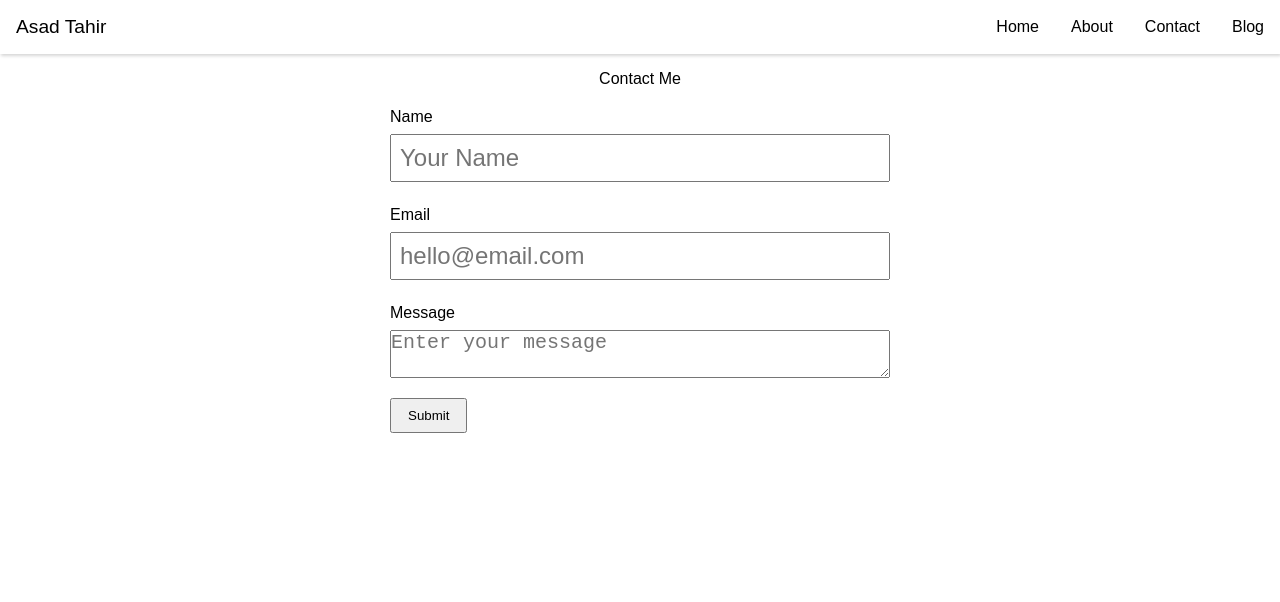
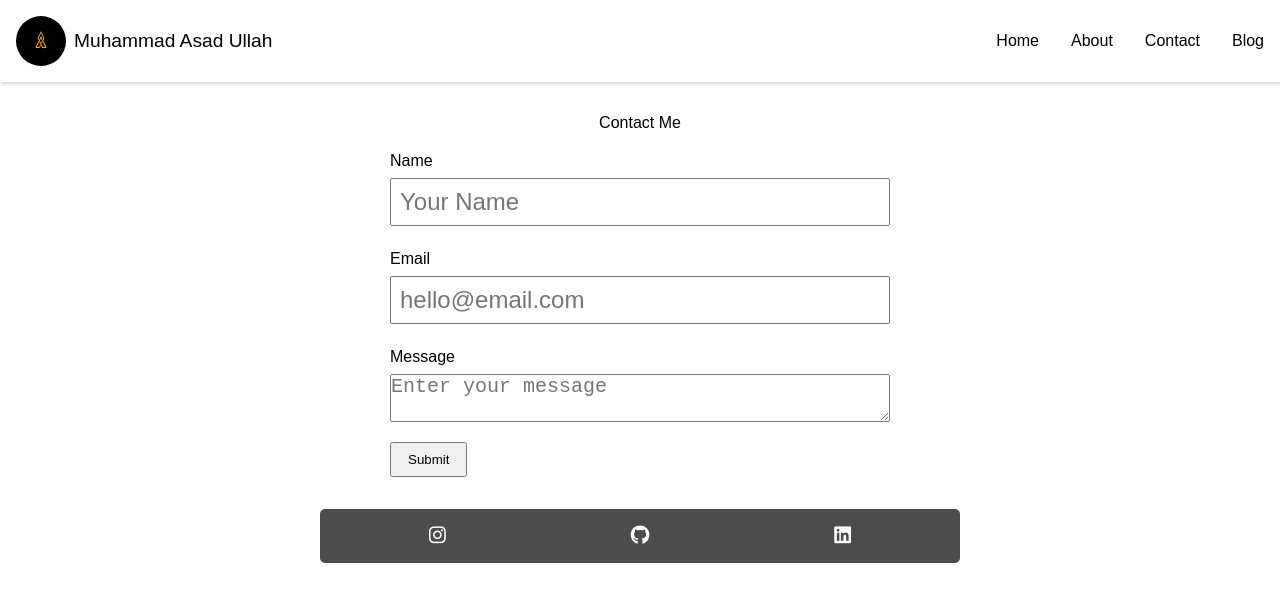
Before and after one commit to asadtahirr/my-portfolio, a website built with Vite: page contact/index.html in a window 1280 px wide. Built offline with nearby package versions, Linux system fonts and the light colour scheme.

Commit message:
Add files via upload

```diff
--- a/contact/contact.css
+++ b/contact/contact.css
@@ -1,5 +1,6 @@
 .main-title {
   text-align: center;
+  margin-top: 2rem;
 }
 
 form {
@@ -29,3 +30,29 @@ form {
 .submit-btn {
   padding: 0.5rem 1rem;
 }
+
+.secondary {
+  position: absolute;
+  left: 50%;
+  transform: translateX(-50%);
+}
+
+.icon-set {
+  display: flex;
+  width: 50vw;
+  background-color: rgb(77, 76, 76);
+  padding: 1rem;
+  margin-top: 2rem;
+  border-radius: 5px;
+  justify-content: space-evenly;
+  color: white;
+  font-size: larger;
+}
+.icon-set a {
+  color: white;
+  width: 100%;
+  text-align: center;
+}
+.icon-set a:hover {
+  color: rgb(81, 225, 250);
+}
--- a/contact/index.html
+++ b/contact/index.html
@@ -2,16 +2,17 @@
 <html lang="en">
   <head>
     <meta charset="UTF-8" />
-    <link rel="icon" type="image/svg+xml" href="favicon.svg" />
+    <link rel="icon" type="image/svg+xml" href="../assets/logo.png" />
     <meta name="viewport" content="width=device-width, initial-scale=1.0" />
-    <title>Asad Tahir - Contact</title>
+    <title>Muhammad Asad Ullah - Contact</title>
     <link rel="stylesheet" href="../global.css" />
   </head>
   <body>
     <header>
       <nav class="navbar">
         <div class="navbar-brand">
-          <a class="nav-link navbar-brand-link" href="/">Asad Tahir</a>
+          <img class="nav-logo" src="../assets/logo.png" />
+          <a class="nav-link navbar-brand-link" href="/">Muhammad Asad Ullah</a>
         </div>
         <ul class="navbar-nav">
           <li class="nav-item"><a class="nav-link" href="/">Home</a></li>
@@ -30,7 +31,7 @@
     </header>
     <main class="main">
       <p class="main-title">Contact Me</p>
-      <form>
+      <form class="form" name="contact" netlify>
         <div class="form-field">
           <label for="name">Name</label
           ><input type="text" name="name" id="name" placeholder="Your Name" />
@@ -56,7 +57,24 @@
         </div>
         <button class="submit-btn">Submit</button>
       </form>
+      <div class="secondary">
+        <div class="icon-set">
+          <a href="https://www.instagram.com/asad.tahir3/"
+            ><i class="fa-brands fa-instagram"></i
+          ></a>
+          <a href="https://github.com/Mianasad3/"
+            ><i class="fa-brands fa-github"></i
+          ></a>
+          <a href="https://www.linkedin.com/in/mian-asad-32396a22a/"
+            ><i class="fa-brands fa-linkedin"></i
+          ></a>
+        </div>
+      </div>
     </main>
+    <script
+      src="https://kit.fontawesome.com/8493f5ce55.js"
+      crossorigin="anonymous"
+    ></script>
     <script type="module" src="./contact.js"></script>
   </body>
 </html>
```
Also changed, not shown: contact/contact.js (line endings or trailing spaces).
